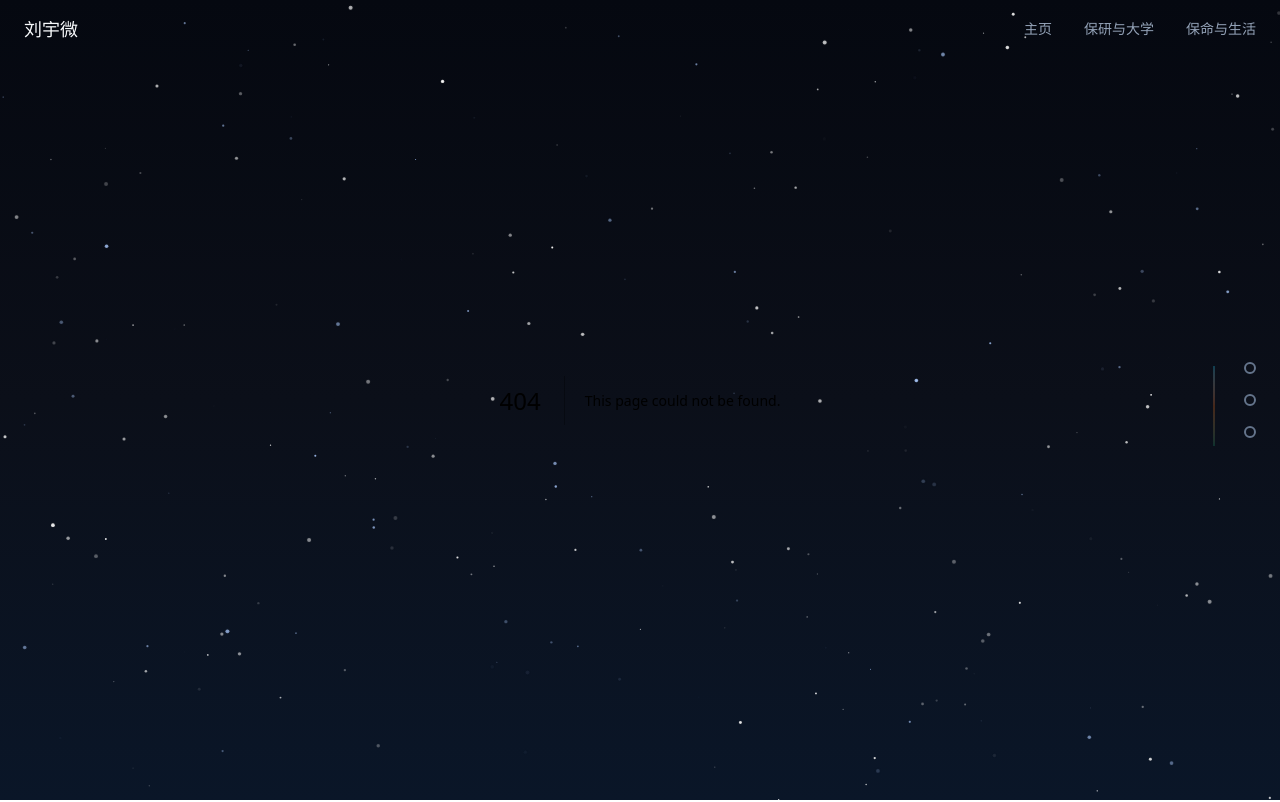
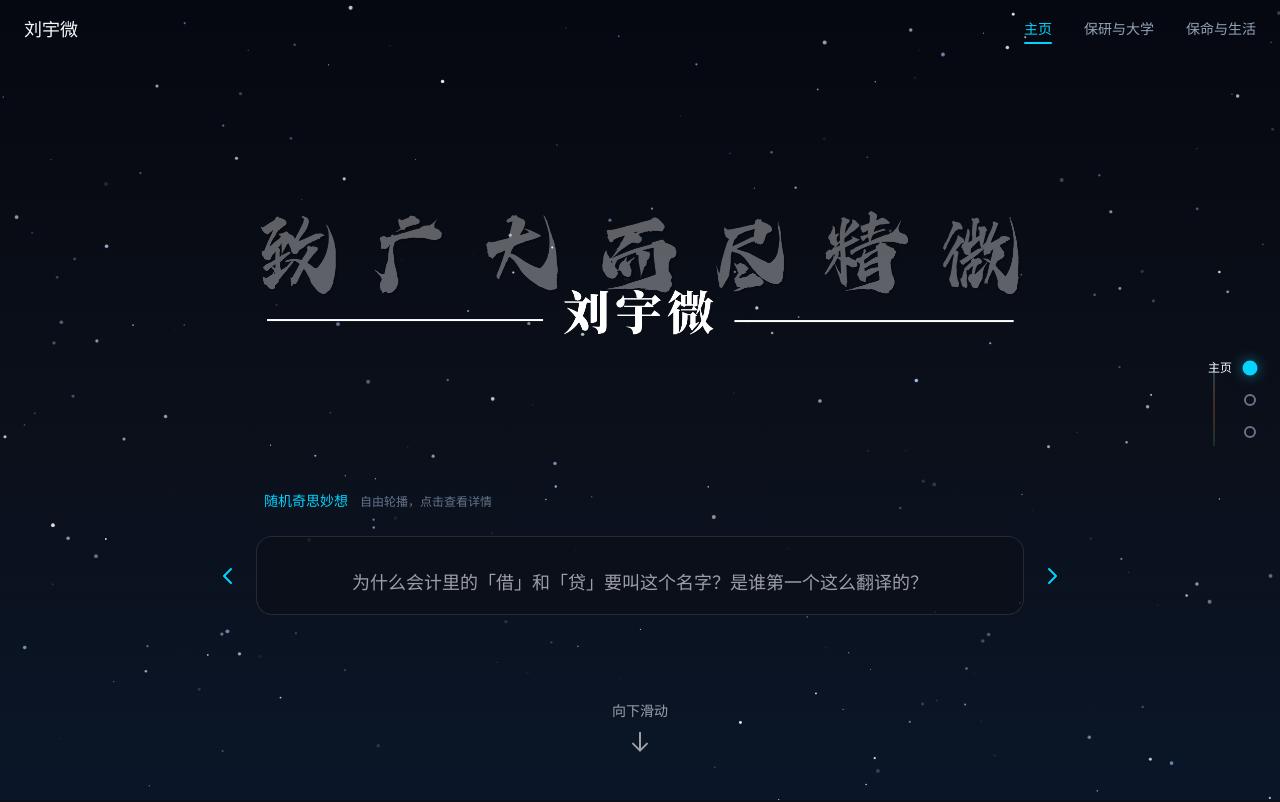
Before and after one commit to vumanhsan87-gif/myuniverse, a Next.js app: page /myuniverse/ in a window 1280 px wide. Before the commit this address had no page. Shown: the top 802 px of the page. Built offline with nearby package versions, Linux system fonts and the light colour scheme.

Commit message:
Fix basePath for GitHub Pages deployment

```diff
--- a/next.config.ts
+++ b/next.config.ts
@@ -2,6 +2,7 @@ import type { NextConfig } from "next";
 
 const nextConfig: NextConfig = {
   output: 'export',
+  basePath: '/myuniverse',
   images: {
     unoptimized: true,
     remotePatterns: [
--- a/src/app/academic/page.tsx
+++ b/src/app/academic/page.tsx
@@ -3,7 +3,7 @@
 import { motion, AnimatePresence } from 'framer-motion';
 import Image from 'next/image';
 import { useState } from 'react';
-import { academicItems, tags, type AcademicItem, type Link } from '@/data/academic';
+import { academicItems, tags, type AcademicItem, type Link, getImagePath } from '@/data/academic';
 
 // 获取链接图标
 function LinkIcon({ type }: { type?: string }) {
@@ -112,7 +112,7 @@ function DetailModal({
               {item.images.map((img, i) => (
                 <div key={i} className="relative aspect-video rounded-lg overflow-hidden">
                   <Image
-                    src={img}
+                    src={getImagePath(img)}
                     alt={`图片 ${i + 1}`}
                     fill
                     className="object-cover"
--- a/src/app/life/page.tsx
+++ b/src/app/life/page.tsx
@@ -3,7 +3,7 @@
 import { motion, AnimatePresence } from 'framer-motion';
 import Image from 'next/image';
 import { useState } from 'react';
-import { lifeSections, books, exercises, ideas, type Link } from '@/data/life';
+import { lifeSections, books, exercises, ideas, type Link, getImagePath } from '@/data/life';
 
 // 获取链接图标
 function LinkIcon({ type }: { type?: string }) {
@@ -94,7 +94,7 @@ function DetailModal({
               {images.map((img, i) => (
                 <div key={i} className="relative aspect-video rounded-lg overflow-hidden">
                   <Image
-                    src={img}
+                    src={getImagePath(img)}
                     alt={`图片 ${i + 1}`}
                     fill
                     className="object-cover"
--- a/src/components/DirectoryNav.tsx
+++ b/src/components/DirectoryNav.tsx
@@ -2,6 +2,8 @@
 
 import Link from 'next/link';
 import { motion } from 'framer-motion';
+
+const BASE_PATH = '/myuniverse';
 
 const sections = [
   {
@@ -43,7 +45,7 @@ export default function DirectoryNav() {
             viewport={{ once: true }}
             transition={{ delay: index * 0.2 }}
           >
-            <Link href={section.href}>
+            <Link href={`${BASE_PATH}${section.href}`}>
               <div
                 className={`relative p-8 cursor-pointer transition-all duration-300 hover:scale-105 glass-card ${
                   section.color === 'academic'
@@ -51,7 +53,7 @@ export default function DirectoryNav() {
                     : 'hover:glow-green'
                 }`}
               >
-                {/* 标题区域 - 不再有大星星 */}
+                {/* 标题区域 */}
                 <div className="mb-6">
                   <h3 className="text-xl font-bold text-text-primary">
                     {section.title}
--- a/src/components/FloatingNav.tsx
+++ b/src/components/FloatingNav.tsx
@@ -3,6 +3,8 @@
 import Link from 'next/link';
 import { motion } from 'framer-motion';
 import { usePathname } from 'next/navigation';
+
+const BASE_PATH = '/myuniverse';
 
 const navPoints = [
   { id: 'home', href: '/', label: '主页' },
@@ -23,7 +25,7 @@ export default function FloatingNav() {
         {navPoints.map((point) => {
           const isActive = pathname === point.href;
           return (
-            <Link key={point.id} href={point.href}>
+            <Link key={point.id} href={`${BASE_PATH}${point.href}`}>
               <motion.div
                 className="relative flex items-center justify-end"
                 whileHover={{ x: -5 }}
@@ -39,10 +41,10 @@ export default function FloatingNav() {
                     className={`w-3 h-3 rounded-full border-2 ${
                       isActive
                         ? point.href === '/life'
-                          ? 'bg-life-primary border-life-primary scale-125' // 保命：绿色
+                          ? 'bg-life-primary border-life-primary scale-125'
                           : point.href === '/academic'
-                            ? 'bg-academic-primary border-academic-primary scale-125' // 保研：橙色
-                            : 'bg-ice-blue border-ice-blue scale-125' // 主页：冰蓝色
+                            ? 'bg-academic-primary border-academic-primary scale-125'
+                            : 'bg-ice-blue border-ice-blue scale-125'
                         : point.href === '/life'
                           ? 'border-text-muted hover:border-life-primary'
                           : point.href === '/academic'
--- a/src/components/HeroSection.tsx
+++ b/src/components/HeroSection.tsx
@@ -4,6 +4,8 @@ import Link from 'next/link';
 import { motion, AnimatePresence } from 'framer-motion';
 import { useState, useEffect, useRef } from 'react';
 import { ideas } from '@/data/life';
+
+const BASE_PATH = '/myuniverse';
 
 // 详情弹窗组件
 function DetailModal({
@@ -112,7 +114,7 @@ export default function HeroSection() {
       >
         <div className="relative w-full" style={{ height: '60vh' }}>
           <img
-            src="/images/hero/home-hero.png"
+            src={`${BASE_PATH}/images/hero/home-hero.png`}
             alt="刘宇微 - 致广大而尽精微"
             className="w-full h-full object-contain object-center"
           />
@@ -121,7 +123,7 @@ export default function HeroSection() {
 
       {/* 可点击的导航区域 - 覆盖在图片上 */}
       <div className="relative w-full max-w-4xl -mt-32 z-10">
-        <Link href="/academic">
+        <Link href={`${BASE_PATH}/academic`}>
           <motion.div
             className="absolute bottom-[55%] left-[22%] w-[22%] h-[18%] cursor-pointer"
             whileHover={{ scale: 1.02 }}
@@ -129,7 +131,7 @@ export default function HeroSection() {
           />
         </Link>
 
-        <Link href="/life">
+        <Link href={`${BASE_PATH}/life`}>
           <motion.div
             className="absolute bottom-[55%] right-[22%] w-[22%] h-[18%] cursor-pointer"
             whileHover={{ scale: 1.02 }}
--- a/src/components/Navbar.tsx
+++ b/src/components/Navbar.tsx
@@ -3,6 +3,8 @@
 import Link from 'next/link';
 import { usePathname } from 'next/navigation';
 import { motion } from 'framer-motion';
+
+const BASE_PATH = '/myuniverse';
 
 const navItems = [
   { href: '/', label: '主页' },
@@ -14,21 +16,21 @@ export default function Navbar() {
   const pathname = usePathname();
 
   const getActiveColor = (href: string) => {
-    if (href === '/academic') return 'text-academic-primary'; // 保研：橙色
-    if (href === '/life') return 'text-life-primary'; // 保命：绿色
-    return 'text-ice-blue'; // 主页：冰蓝色
+    if (href === '/academic') return 'text-academic-primary';
+    if (href === '/life') return 'text-life-primary';
+    return 'text-ice-blue';
   };
 
   const getIndicatorColor = (href: string) => {
-    if (href === '/academic') return 'bg-academic-primary'; // 保研：橙色
-    if (href === '/life') return 'bg-life-primary'; // 保命：绿色
-    return 'bg-ice-blue'; // 主页：冰蓝色
+    if (href === '/academic') return 'bg-academic-primary';
+    if (href === '/life') return 'bg-life-primary';
+    return 'bg-ice-blue';
   };
 
   return (
     <nav className="fixed top-0 left-0 right-0 z-50 px-6 py-4">
       <div className="max-w-7xl mx-auto flex justify-between items-center">
-        <Link href="/" className="text-lg font-medium text-text-primary hover:text-ice-blue transition-colors">
+        <Link href={`${BASE_PATH}/`} className="text-lg font-medium text-text-primary hover:text-ice-blue transition-colors">
           刘宇微
         </Link>
 
@@ -38,7 +40,7 @@ export default function Navbar() {
             return (
               <Link
                 key={item.href}
-                href={item.href}
+                href={`${BASE_PATH}${item.href}`}
                 className={`relative text-sm font-medium transition-colors ${
                   isActive ? getActiveColor(item.href) : 'text-text-secondary hover:text-text-primary'
                 }`}
--- a/src/data/academic.ts
+++ b/src/data/academic.ts
@@ -2,12 +2,15 @@
  * 保研与大学 - 经历内容
  * 直接在这里添加或修改内容即可
  */
+
+const BASE_PATH = '/myuniverse';
 
 // ============ 图片和链接的添加方法 ============
 //
 // 【图片】
 // 1. 把图片放到 public/images/academic/ 文件夹下
 // 2. 在数据中添加 images 字段，格式：['/images/academic/图片文件名.png']
+//    （系统会自动添加 BASE_PATH 前缀）
 //
 // 【链接（视频/飞书文档等）】
 // 1. 添加 links 字段，格式：
@@ -80,6 +83,11 @@ export interface Link {
   description?: string;
 }
 
+// 图片路径工具函数
+export function getImagePath(path: string): string {
+  return `${BASE_PATH}${path}`;
+}
+
 export const tags = [
   { id: 'all', label: '全部' },
   { id: 'tech', label: '技术类' },
--- a/src/data/life.ts
+++ b/src/data/life.ts
@@ -2,12 +2,15 @@
  * 保命与生活 - 内容数据
  * 直接在这里添加或修改内容即可
  */
+
+const BASE_PATH = '/myuniverse';
 
 // ============ 图片和链接的添加方法 ============
 //
 // 【图片】
 // 1. 把图片放到 public/images/life/ 文件夹下（运动图片放 health/，书籍封面放 books/）
 // 2. 在数据中添加 images 字段，格式：['/images/life/图片文件名.png']
+//    （系统会自动添加 BASE_PATH 前缀）
 //
 // 【链接（视频/飞书文档等）】
 // 1. 添加 links 字段，格式：
@@ -108,6 +111,11 @@ export interface Idea {
   detail?: string;
 }
 
+// 图片路径工具函数
+export function getImagePath(path: string): string {
+  return `${BASE_PATH}${path}`;
+}
+
 // 页面分区配置
 export const lifeSections: LifeSection[] = [
   {
```
